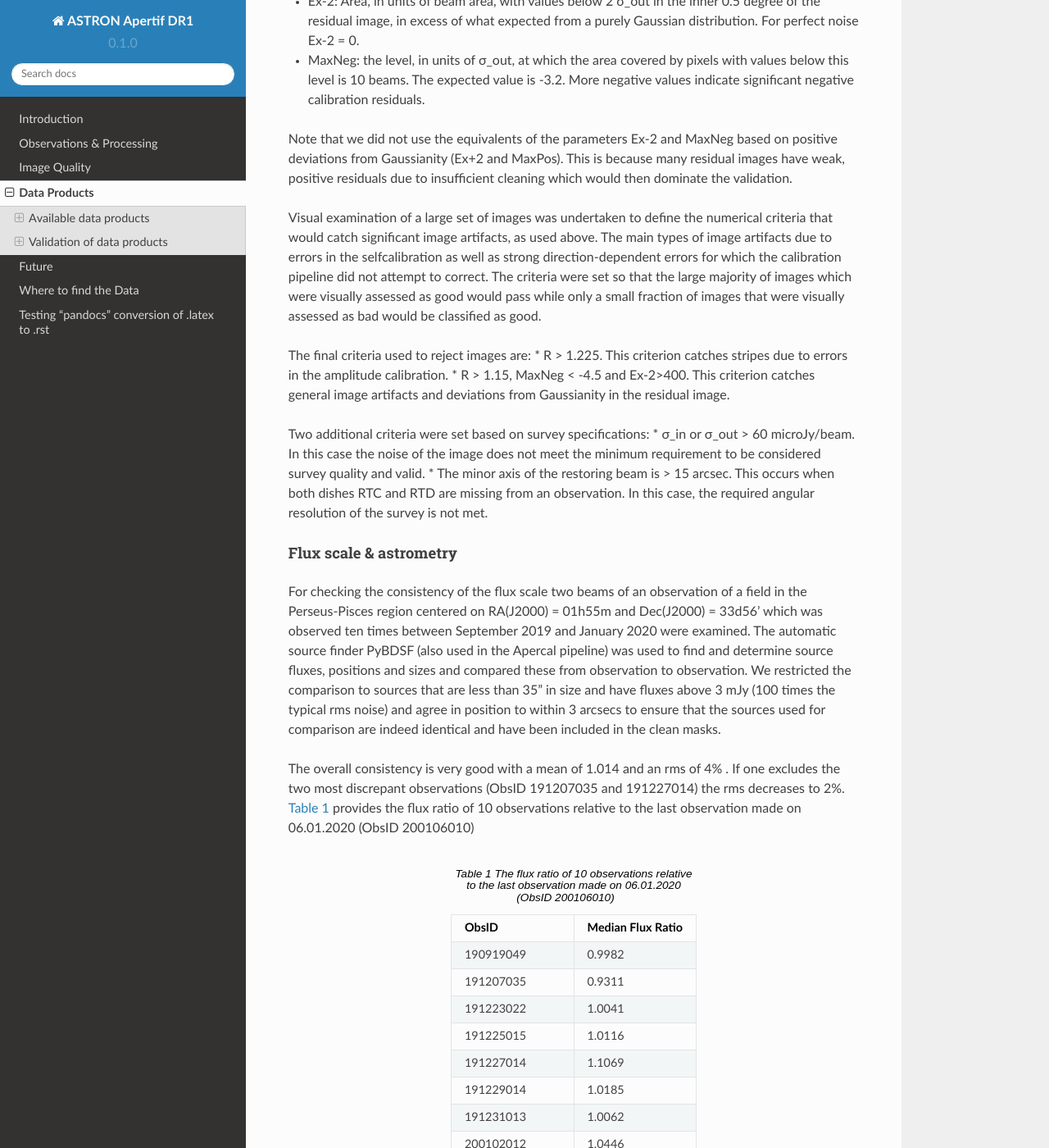
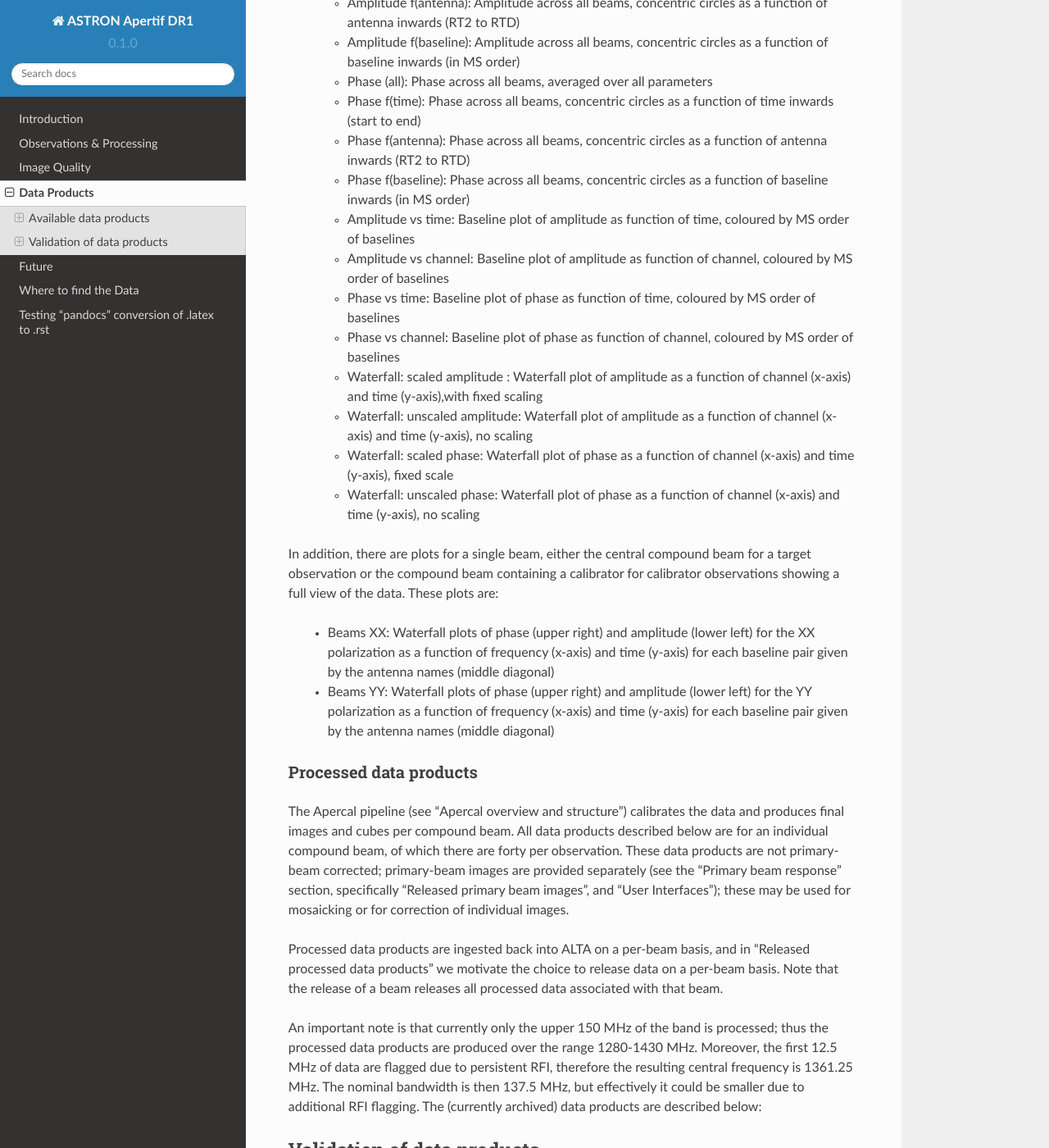
Before and after one commit to CelestinBananas/ASTRON_APERTIF_DR1, a Sphinx documentation site: the page built from docs/source/data_products.rst, in a window 1280 px wide and 1400 px high, scrolled down 790 px. Shown: the whole window at 82% size. Built offline with Sphinx 7.4.7 and the Read the Docs theme 2.0.0, drawn with Linux system fonts in a browser that asks for light colours; some of the changed text lies outside the part shown.

Commit message:
up some of data prod

```diff
--- a/docs/source/data_products.rst
+++ b/docs/source/data_products.rst
@@ -5,6 +5,45 @@
 #########################
 Raw data Products
 ******************
+Raw observational data
+-----------------------
+The raw observational data is recorded in measurement-set (MS) format. A survey field observation consists of forty beams covering the field; with all dishes the size of this dataset is 4.6 TB. A set of calibration scans consists of 40 separate observations taken in succession. For each calibrator scan only one beam contains the calibrator. All other beams not containing the calibrator are discarded. These observations vary in between 3–5 minutes and the total datasize for a complete calibrator scan (all forty beams) is 64-106 GB. The calibrator observations are taken at a higher time resolution than the survey fields (10 vs. 30 seconds) to allow better RFI excision due to their shorter integration time. The raw data are stored in long-term storage at SurfSARA to enable future reprocessing with improvements to the Apercal pipeline.
+
+Inspection plots
+-------------------
+Upon ingest to ALTA, inspection plots showing various views of data quality are created. The majority of these plots show the behavior per compound beam, with different slices of the data to highlight different aspects of quality. Example inspection plots can be found here. These plots are\:
+
+* Amplitude(all): Amplitude across all beams, averaged over all parameters
+    * Amplitude f(time): Amplitude across all beams, concentric circles as a function of time inwards (start * to end)
+    * Amplitude f(antenna):  Amplitude across all beams, concentric circles as a function of antenna inwards (RT2 to RTD)
+    * Amplitude f(baseline): Amplitude across all beams, concentric circles as a function of baseline inwards (in MS order)
+    * Phase (all): Phase across all beams, averaged over all parameters
+    * Phase f(time): Phase across all beams, concentric circles as a function of time inwards (start to end)
+    * Phase f(antenna):  Phase across all beams, concentric circles as a function of antenna inwards (RT2 to RTD)
+    * Phase f(baseline): Phase across all beams, concentric circles as a function of baseline inwards (in MS order)
+    * Amplitude vs time: Baseline plot of amplitude as function of time, coloured by MS order of baselines
+    * Amplitude vs channel: Baseline plot of amplitude as function of channel, coloured by MS order of baselines
+    * Phase vs time: Baseline plot of phase as function of time, coloured by MS order of baselines
+    * Phase vs channel: Baseline plot of phase as function of channel, coloured by MS order of baselines
+    * Waterfall\: scaled amplitude : Waterfall plot of amplitude as a function of channel (x-axis) and time (y-axis),with fixed scaling
+    * Waterfall\: unscaled amplitude:  Waterfall plot of amplitude as a function of channel (x-axis) and time (y-axis), no scaling
+    * Waterfall\: scaled phase: Waterfall plot of phase as a function of channel (x-axis) and time (y-axis), fixed scale
+    * Waterfall: unscaled phase: Waterfall plot of phase as a function of channel (x-axis) and time (y-axis), no scaling
+
+In addition, there are plots for a single beam, either the central compound beam for a target observation or the compound beam containing a calibrator for calibrator observations showing a full view of the data. These plots are\:
+
+
+        * Beams XX: Waterfall plots of phase (upper right) and amplitude (lower left) for the XX polarization as a function of frequency (x-axis) and time (y-axis) for each baseline pair given by the antenna names (middle diagonal)
+        * Beams YY: Waterfall plots of phase (upper right) and amplitude (lower left) for the YY polarization as a function of frequency (x-axis) and time (y-axis) for each baseline pair given by the antenna names (middle diagonal)
+
+Processed data products
+************************
+The Apercal pipeline (see “Apercal overview and structure”) calibrates the data and produces final images and cubes per compound beam. All data products described below are for an individual compound beam, of which there are forty per observation. These data products are not primary-beam corrected; primary-beam images are provided separately (see the "Primary beam response" section, specifically “Released primary beam images”, and “User Interfaces”); these may be used for mosaicking or for correction of individual images.
+
+Processed data products are ingested back into ALTA on a per-beam basis, and in “Released processed data products” we motivate the choice to release data on a per-beam basis. Note that the release of a beam releases all processed data associated with that beam.
+
+An important note is that currently only the upper 150 MHz of the band is processed; thus the processed data products are produced over the range 1280-1430 MHz. Moreover, the first 12.5 MHz of data are flagged due to persistent RFI, therefore the resulting central frequency is 1361.25 MHz. The nominal bandwidth is then 137.5 MHz, but effectively it could be smaller due to additional RFI flagging. The (currently archived) data products are described below:
+
 
 Validation of data products
 ###########################
```
